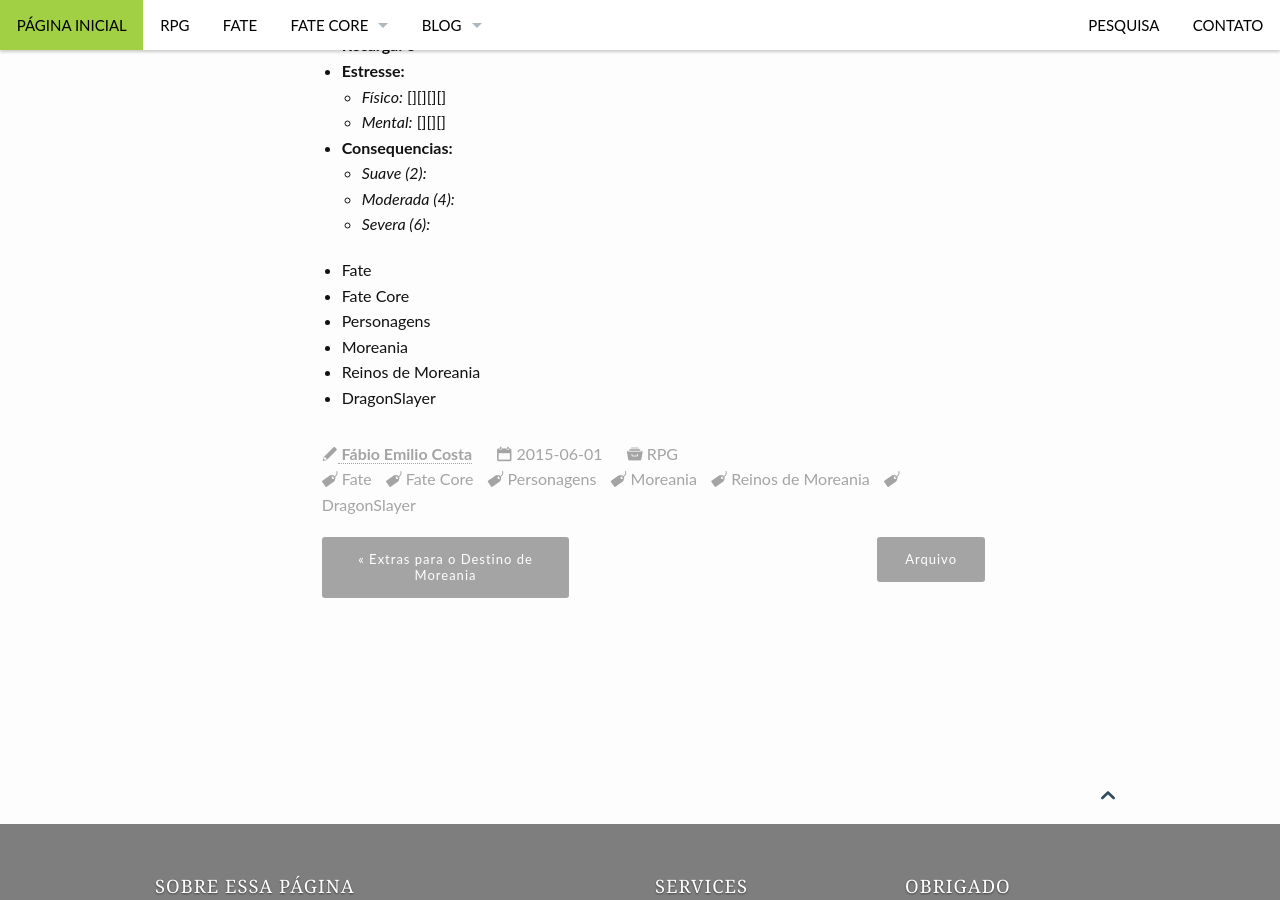
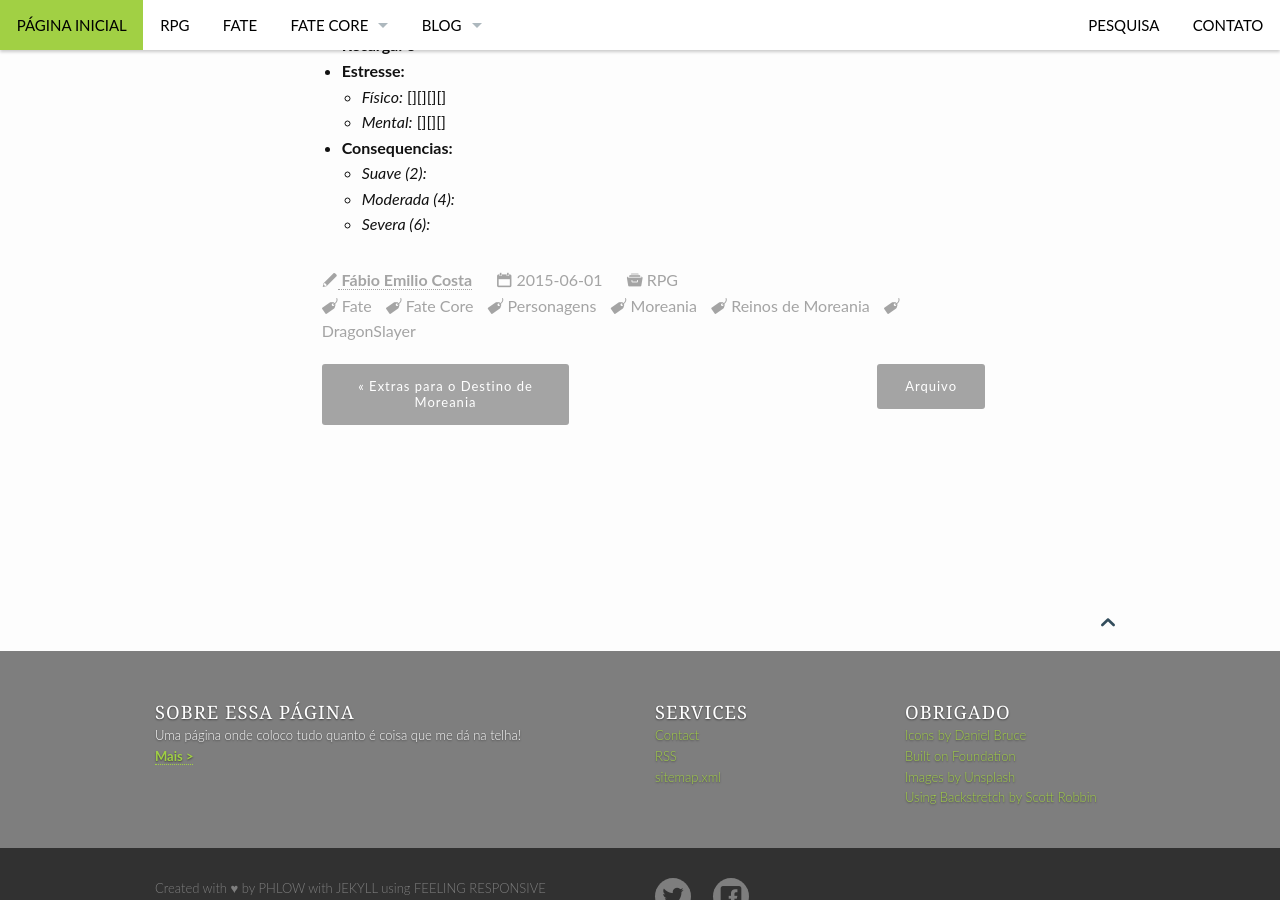
Before and after one commit to fabiocosta0305/fabiocosta0305.github.io-old, a Jekyll site: the page built from _posts/RPG/2015-06-01-DestinoDeMoreania-grupo.md, in a window 1280 px wide and 900 px high, scrolled down 7958 px. Built offline with Jekyll 4.4.1, drawn with Linux system fonts in a browser that asks for light colours.

Commit message:
Adicionando Destino de Moreania

```diff
--- a/_posts/RPG/2015-06-01-DestinoDeMoreania-grupo.md
+++ b/_posts/RPG/2015-06-01-DestinoDeMoreania-grupo.md
@@ -349,9 +349,3 @@ Altiva que encontra forças.
   - *Suave (2):*
   - *Moderada (4):*
   - *Severa (6):*
-
-<ul>
-    {% for tag in page.tags %}
-    <li>{{ tag }}</li>
-    {% endfor %}
-</ul>
```
Also changed, not shown: pages/fate-core.md (+1 -1 lines).
